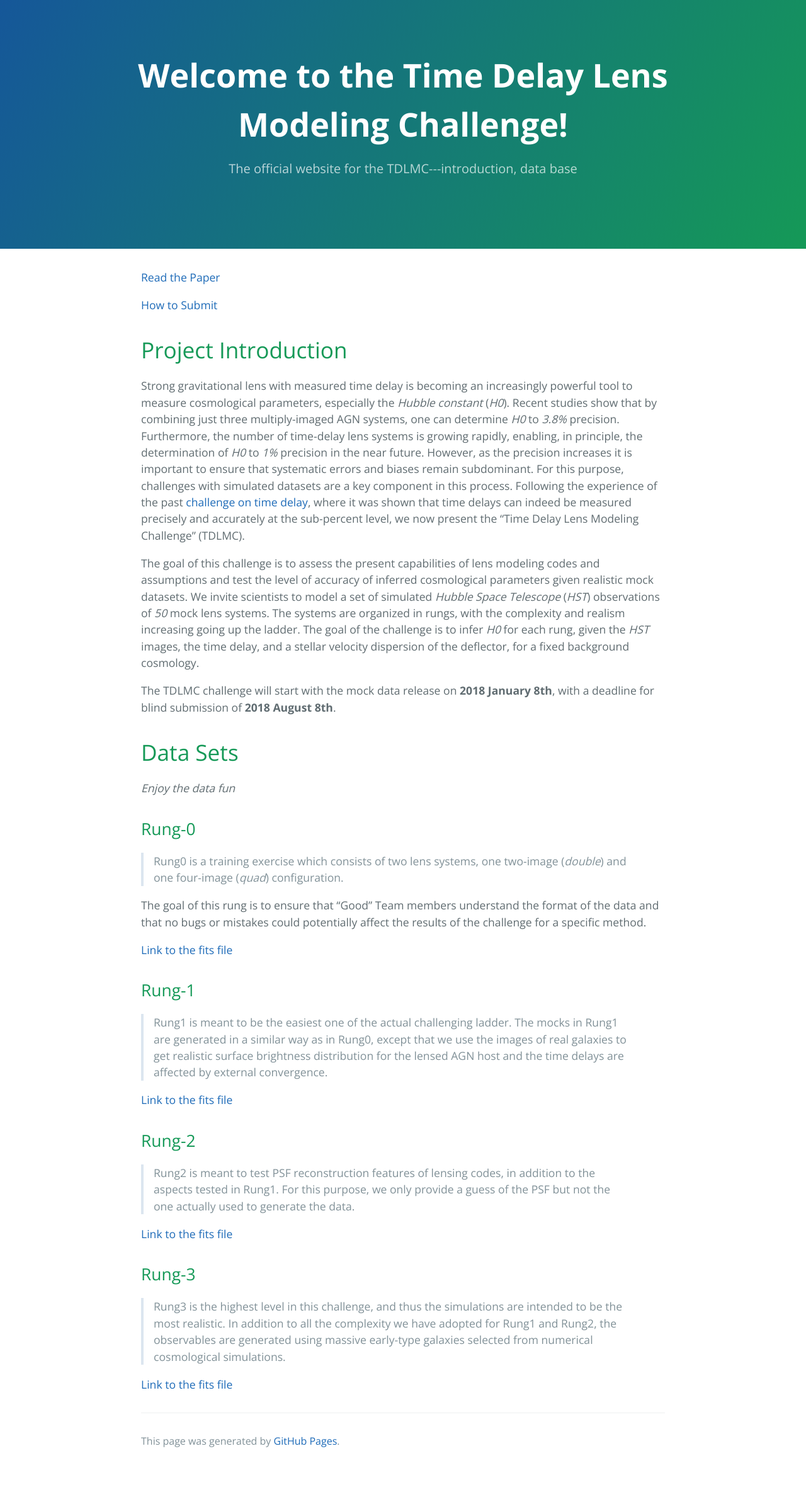
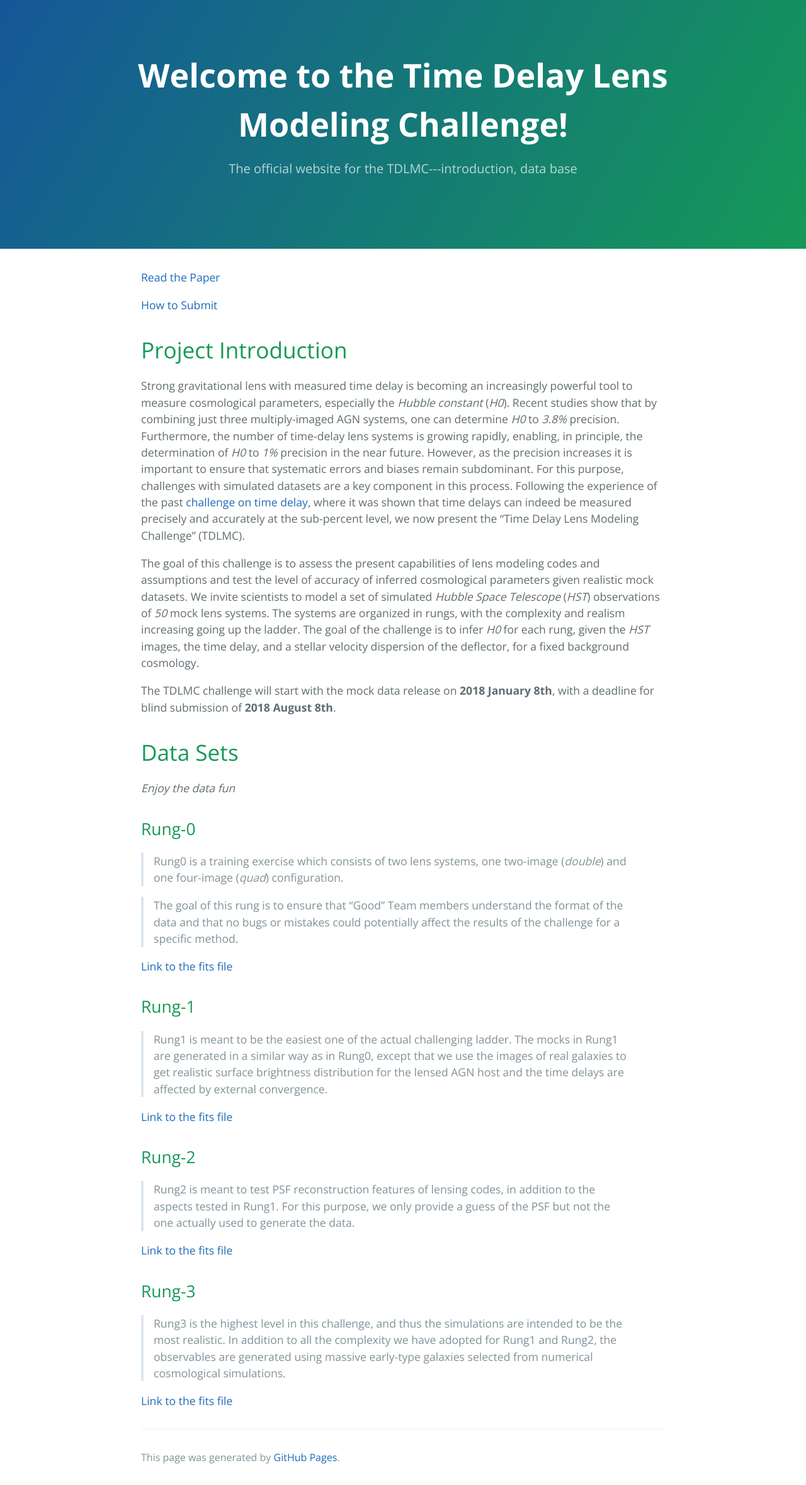
Before and after one commit to TDLMC/TDLMC.github.io, a Jekyll site: the page built from index.md, in a window 1280 px wide. Shown: the whole page at 63% size. Built offline with Jekyll 4.4.1, drawn with Linux system fonts in a browser that asks for light colours; our own code applies the rules of GitHub Pages for plain Markdown files; before the commit the page ends 2332 px from its top, so only the background shows below that.

```diff
--- a/index.md
+++ b/index.md
@@ -16,7 +16,7 @@ _Enjoy the data fun_
 
 > Rung0 is a training exercise which consists of two lens systems, one two-image (_double_) and one four-image (_quad_) configuration.
 
-The goal of this rung is to ensure that “Good” Team members understand the format of the data and that no bugs or mistakes could potentially affect the results of the challenge for a specific method.
+>The goal of this rung is to ensure that “Good” Team members understand the format of the data and that no bugs or mistakes could potentially affect the results of the challenge for a specific method.
 
 [Link to the fits file](data/test_data.png)
 
```
